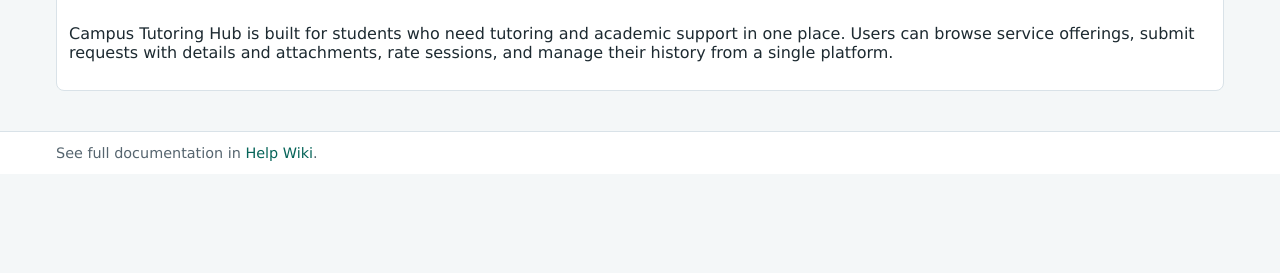
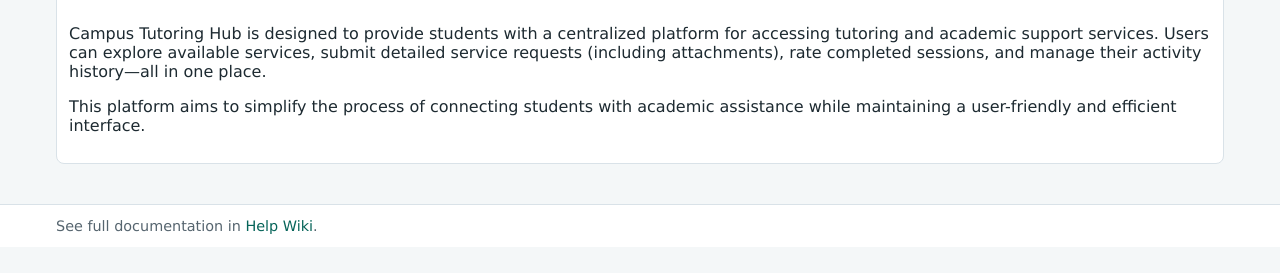
Before and after one commit to imzxd/campus-tutoring-hub, a plain HTML site: page about.html in a window 1280 px wide. Shown: the part 137-410 px from the top of the page. Drawn offline with Linux system fonts and the light colour scheme.

Commit message:
Improved HTML structure, accessibility, and readability in about page

```diff
--- a/about.html
+++ b/about.html
@@ -1,22 +1,33 @@
- <!DOCTYPE html>
+<!DOCTYPE html>
 <html lang="en">
 <head>
+  <!-- Basic metadata for proper rendering and responsiveness -->
   <meta charset="UTF-8">
   <meta name="viewport" content="width=device-width, initial-scale=1.0">
-  <meta name="description" content="About Campus Tutoring Hub and business case for this web project.">
-  <meta name="keywords" content="about, business case, student services">
+
+  <!-- SEO and page description -->
+  <meta name="description" content="About Campus Tutoring Hub and its purpose as a student-focused academic support platform.">
+  <meta name="keywords" content="campus tutoring, student services, academic support, tutoring platform">
+
+  <!-- Favicon -->
   <link rel="icon" type="image/svg+xml" href="assets/media/images/item03.svg">
+
+  <!-- Stylesheets -->
   <link rel="stylesheet" href="assets/css/main.css">
   <link rel="stylesheet" href="assets/css/themes/theme-classic.css">
   <link rel="stylesheet" href="assets/css/themes/theme-ocean.css">
   <link rel="stylesheet" href="assets/css/themes/theme-sunset.css">
+
   <title>About | Campus Tutoring Hub</title>
 </head>
+
 <body data-theme="classic">
+  <!-- Header and navigation -->
   <header class="site-header">
     <div class="nav-wrap">
       <a class="brand" href="index.html">Campus Tutoring Hub</a>
-      <button class="mobile-toggle" id="mobileToggle">Menu</button>
+      <button class="mobile-toggle" id="mobileToggle" aria-label="Toggle navigation menu">Menu</button>
+
       <nav class="main-nav" id="mainNav">
         <a href="index.html">Home</a>
         <a href="catalog.html">Services</a>
@@ -28,15 +39,32 @@
     </div>
   </header>
 
+  <!-- Main content -->
   <main class="container">
     <article class="card fade-up">
       <h1>Business Case</h1>
-      <p>Campus Tutoring Hub is built for students who need tutoring and academic support in one place. Users can browse service offerings, submit requests with details and attachments, rate sessions, and manage their history from a single platform.</p>
 
+      <p>
+        Campus Tutoring Hub is designed to provide students with a centralized platform for accessing tutoring and academic support services.
+        Users can explore available services, submit detailed service requests (including attachments), rate completed sessions,
+        and manage their activity history—all in one place.
+      </p>
+
+      <!-- Added small structural improvement -->
+      <p>
+        This platform aims to simplify the process of connecting students with academic assistance while maintaining a user-friendly and efficient interface.
+      </p>
     </article>
   </main>
 
-  <footer class="site-footer"><div class="footer-wrap">See full documentation in <a href="help/index.html">Help Wiki</a>.</div></footer>
+  <!-- Footer -->
+  <footer class="site-footer">
+    <div class="footer-wrap">
+      See full documentation in <a href="help/index.html">Help Wiki</a>.
+    </div>
+  </footer>
+
+  <!-- Main JavaScript file -->
   <script src="assets/js/main.js"></script>
 </body>
 </html>
```
